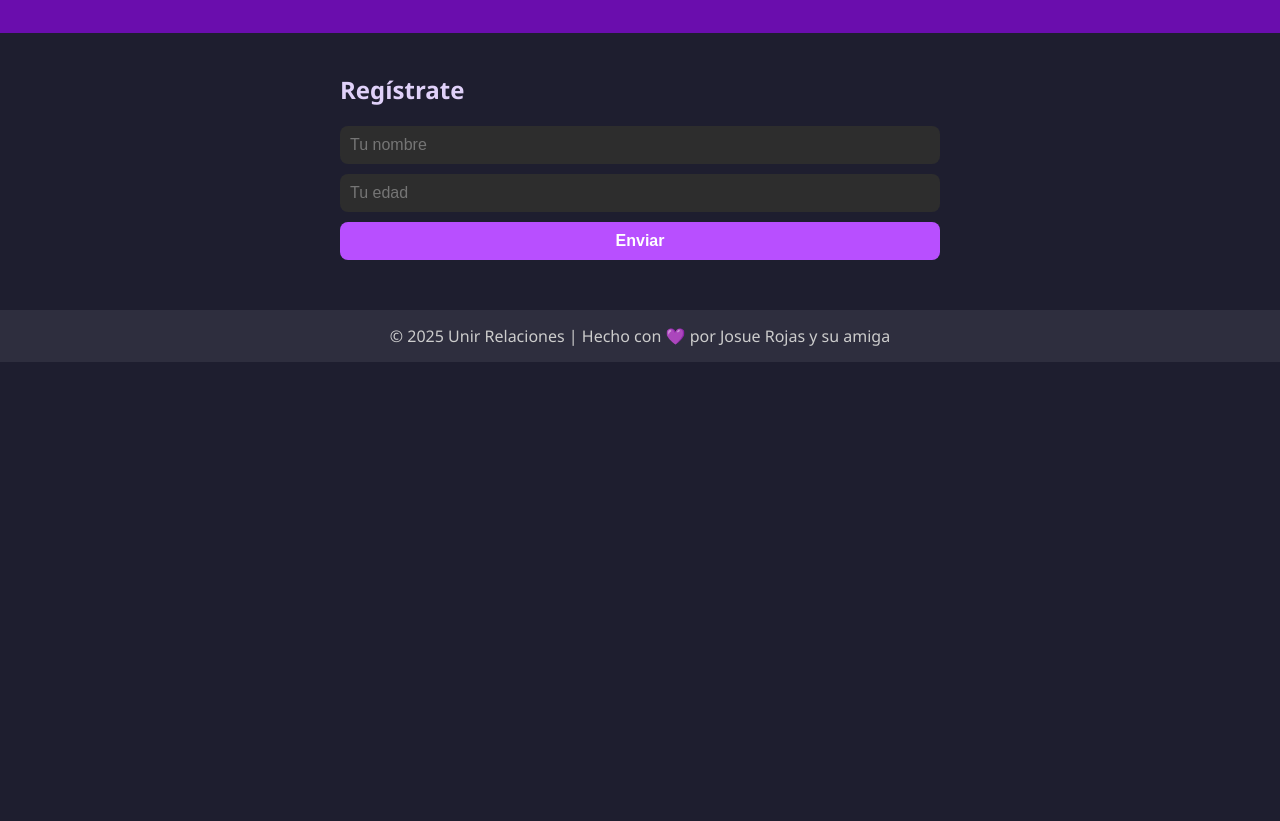
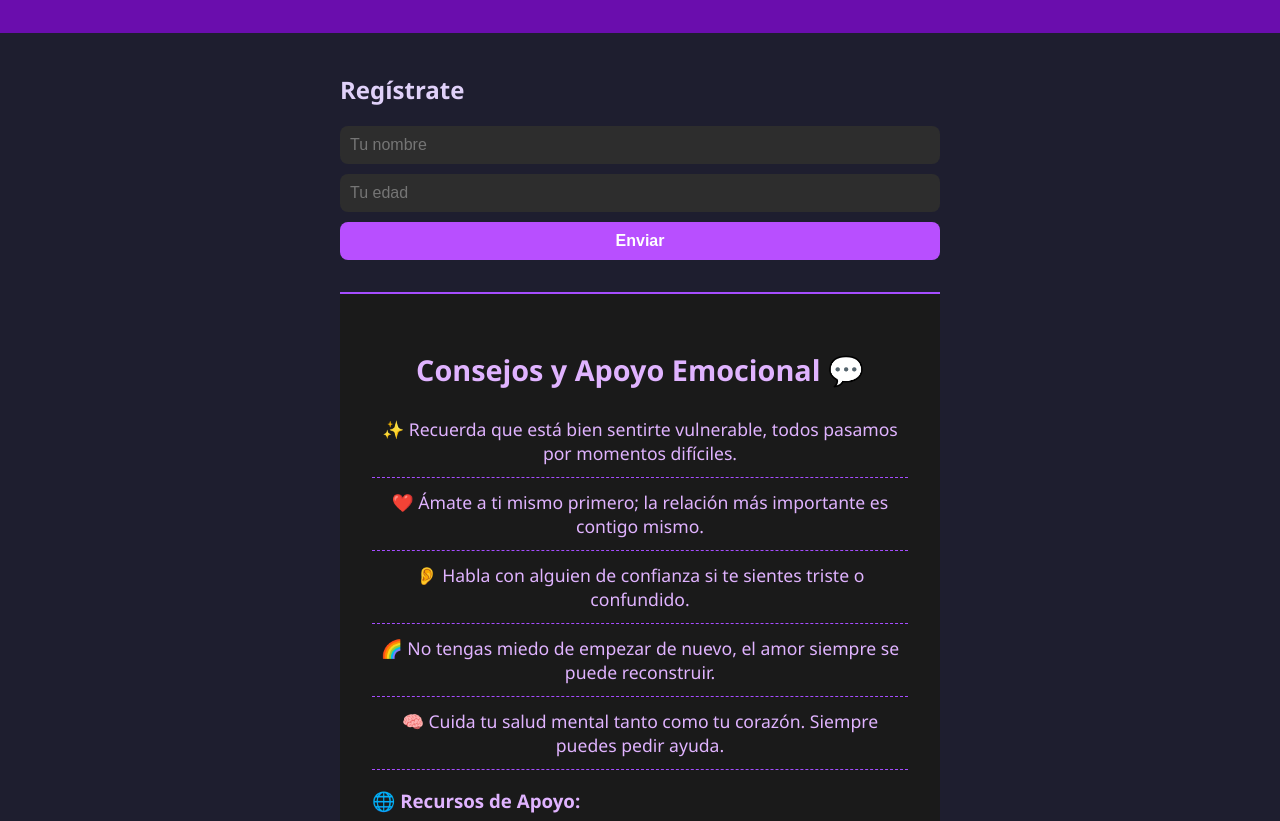
Before and after one commit to Ameri50/relaciones, a plain HTML site: page index.html in a window 1280 px wide. Shown: the part 131-952 px from the top of the page. Before the commit the page ends 800 px from the top, so only its background shows below. Drawn offline with Linux system fonts and the light colour scheme.

Commit message:
terminado

```diff
--- a/app.js
+++ b/app.js
@@ -48,10 +48,10 @@ document.getElementById('userForm').addEventListener('submit', function (e) {
         url = 'https://wa.me/51904208040';
         break;
       case 'instagram':
-        url = 'https://www.instagram.com/tu_usuario'; // 🔁 reemplaza con tu enlace real
+        url = 'https://ig.me/1NsBcjZBTzkid8p'; // 🔁 reemplaza con tu enlace real
         break;
       case 'facebook':
-        url = 'https://www.facebook.com/tu_pagina'; // 🔁 reemplaza con tu enlace real
+        url = 'https://web.facebook.com/profile.php?id=61578442203052'; // 🔁 reemplaza con tu enlace real
         break;
       default:
         socialButtonContainer.style.display = 'none';
--- a/index.html
+++ b/index.html
@@ -39,8 +39,8 @@
         <label for="social-select">Elige una red social para contactarnos:</label>
         <select id="social-select">
           <option value="">-- Elige una red social --</option>
-          <option value="whatsapp1">WhatsApp Josue</option>
-          <option value="whatsapp2">WhatsApp Amiga</option>
+          <option value="whatsapp1">WhatsApp Moisés</option>
+          <option value="whatsapp2">WhatsApp Keyla</option>
           <option value="instagram">Instagram</option>
           <option value="facebook">Facebook</option>
         </select>
@@ -50,10 +50,27 @@
         </div>
       </div>
     </section>
+
+    <section id="apoyo-emocional">
+      <h2>Consejos y Apoyo Emocional 💬</h2>
+      <ul>
+        <li>✨ Recuerda que está bien sentirte vulnerable, todos pasamos por momentos difíciles.</li>
+        <li>❤️ Ámate a ti mismo primero; la relación más importante es contigo mismo.</li>
+        <li>👂 Habla con alguien de confianza si te sientes triste o confundido.</li>
+        <li>🌈 No tengas miedo de empezar de nuevo, el amor siempre se puede reconstruir.</li>
+        <li>🧠 Cuida tu salud mental tanto como tu corazón. Siempre puedes pedir ayuda.</li>
+      </ul>
+      <h3>🌐 Recursos de Apoyo:</h3>
+      <div class="redes-apoyo">
+        <a href="https://ig.me/1NsBcjZBTzkid8p" target="_blank">Instagram - Apoyo emocional</a><br>
+        <a href="https://web.facebook.com/profile.php?id=61578442203052" target="_blank">Facebook - Apoyo emocional</a><br>
+        <a href="https://wa.me/51987654321" target="_blank">WhatsApp - Apoyo emocional</a>
+      </div>
+    </section>
   </main>
 
   <footer>
-    &copy; 2025 Unir Relaciones | Hecho con 💜 por Josue Rojas y su amiga
+    &copy; 2025 Unir Relaciones | Hecho con 💜 por Naty y Moisés
   </footer>
 
   <script src="app.js"></script>
--- a/styles.css
+++ b/styles.css
@@ -94,3 +94,32 @@ body {
   padding: 15px;
   margin-top: 30px;
 }
+
+#apoyo-emocional {
+  background-color: #1a1a1a;
+  color: #e0b3ff;
+  padding: 2rem;
+  border-top: 2px solid #a64dff;
+  border-bottom: 2px solid #a64dff;
+  margin-top: 2rem;
+}
+
+#apoyo-emocional h2 {
+  font-size: 1.8rem;
+  margin-bottom: 1rem;
+  text-align: center;
+}
+
+#apoyo-emocional ul {
+  list-style: none;
+  padding: 0;
+  max-width: 600px;
+  margin: 0 auto;
+}
+
+#apoyo-emocional li {
+  padding: 0.75rem 0;
+  border-bottom: 1px dashed #a64dff;
+  text-align: center;
+  font-size: 1.1rem;
+}
```
Also changed, not shown: 1 other file. Lines whose indentation alone changed are shown as unchanged.
